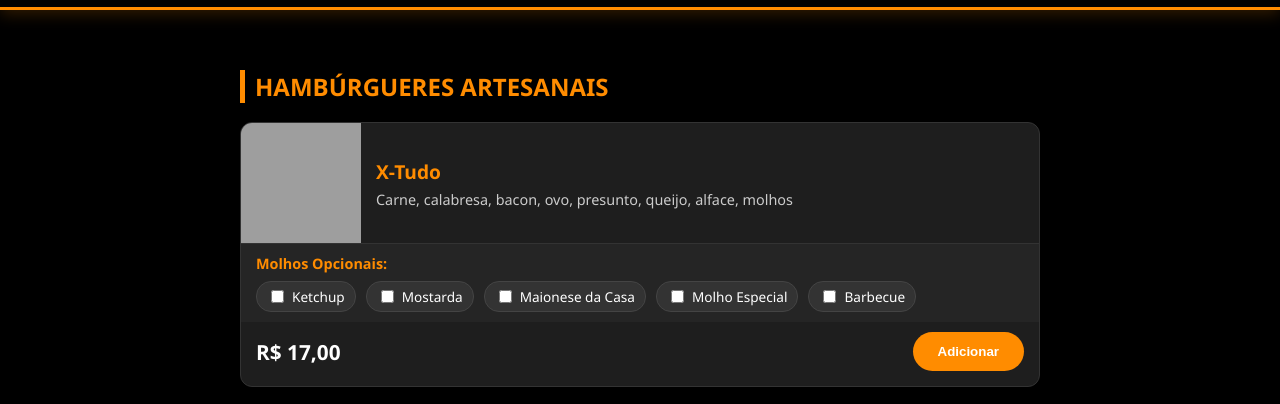
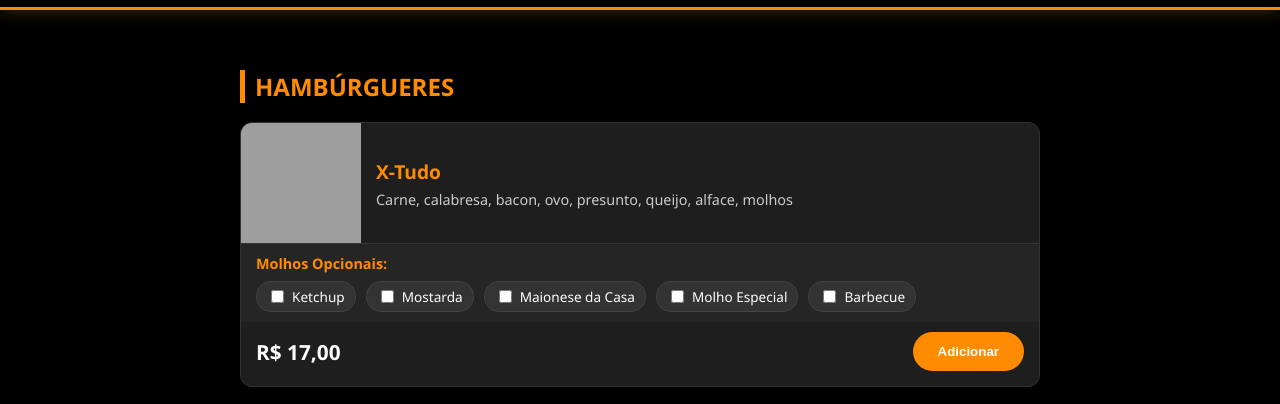
Before and after one commit to leonardoaraujo94/gburg-lanches, a plain HTML site: page index.html in a window 1280 px wide. Shown: the part 336-740 px from the top of the page. Drawn offline with Linux system fonts and the light colour scheme; grey boxes are pictures that could not be loaded.

Commit message:
Update index.html

```diff
--- a/index.html
+++ b/index.html
@@ -90,7 +90,7 @@
 
     // --- CARDÁPIO COMPLETO ---
     const cardapio = [
-        { categoria: "Hambúrgueres Artesanais", itens: [
+        { categoria: "Hambúrgueres", itens: [
             { nome: "X-Tudo", desc: "Carne, calabresa, bacon, ovo, presunto, queijo, alface, molhos", preco: 17.00, img: "Xtudo.png" },
             { nome: "X-Picanha", desc: "Carne de picanha, calabresa, bacon, ovo, presunto, queijo, alface", preco: 16.00, img: "https://source.unsplash.com/150x150/?burger,meat" },
             { nome: "X-Bacon de Picanha", desc: "Carne de picanha, bacon, queijo, alface", preco: 18.00, img: "https://source.unsplash.com/150x150/?burger,bbq" },
@@ -123,7 +123,7 @@
             { nome: "Anel de Cebola (12un)", desc: "Grande", preco: 10.00, img: "https://source.unsplash.com/150x150/?friedonion" },
             { nome: "Batata Maluca", desc: "Completa c/ bacon, calabresa, carne, cheddar", preco: 35.00, img: "https://source.unsplash.com/150x150/?fries,cheese,bacon" }
         ]},
-        { categoria: "Açaí (Selecione os grátis)", itens: [
+        { categoria: "Açaí (Selecione os acompanhamentos)", itens: [
             { nome: "Açaí 750ml", desc: "Copo Gigante", preco: 20.00, img: "https://source.unsplash.com/150x150/?acai,bowl" },
             { nome: "Açaí 500ml", desc: "Copo Grande", preco: 16.00, img: "https://source.unsplash.com/150x150/?acai" },
             { nome: "Açaí 400ml", desc: "Copo Médio", preco: 14.00, img: "https://source.unsplash.com/150x150/?acai,cup" },
@@ -131,13 +131,19 @@
             { nome: "Açaí 200ml", desc: "Copo Pequeno", preco: 8.00, img: "https://source.unsplash.com/150x150/?icecream" },
             { nome: "Açaí 150ml", desc: "Copo Mini", preco: 6.00, img: "https://source.unsplash.com/150x150/?dessert" }
         ]},
+        { categoria: "Vitaminas & Sucos", itens: [
+            { nome: "Vitamina 750ml", desc: "Copo Gigante c/Polpa ou Fruta", preco: 17.00, img: "https://source.unsplash.com/150x150/?acai,bowl" },
+            { nome: "Vitamina 500ml", desc: "Copo Grande c/Polpa ou Fruta", preco: 13.00, img: "https://source.unsplash.com/150x150/?acai" },
+            { nome: "Vitamina 400ml", desc: "Copo Médio c/Polpa ou Fruta", preco: 11.00, img: "https://source.unsplash.com/150x150/?acai,cup" },
+            { nome: "Suco 750ml", desc: "Copo Gigante c/Polpa ou Fruta ao Leite", preco: 17.00, img: "https://source.unsplash.com/150x150/?acai,fruit" },
+            { nome: "Suco 500ml", desc: "Copo Grande c/Polpa ou Fruta ao Leite", preco: 13.00, img: "https://source.unsplash.com/150x150/?icecream" },
+            { nome: "Açaí 400ml", desc: "Copo Médio c/Polpa ou Fruta ao Leite", preco: 11.00, img: "https://source.unsplash.com/150x150/?dessert" }
+        ]},
         { categoria: "Bebidas (Refrigerantes)", itens: [
             { nome: "Refri Lata 350ml", desc: "Escolha o sabor", preco: 6.00, img: "https://source.unsplash.com/150x150/?soda,can" },
             { nome: "Refri 600ml", desc: "Escolha o sabor", preco: 8.00, img: "https://source.unsplash.com/150x150/?soda,bottle" },
             { nome: "Refri 1,5 Litros", desc: "Escolha o sabor", preco: 11.00, img: "https://source.unsplash.com/150x150/?coke,bottle" },
             { nome: "Refri 2 Litros", desc: "Escolha o sabor", preco: 14.00, img: "https://source.unsplash.com/150x150/?soda,party" },
-            { nome: "Suco Natural 500ml", desc: "Polpa/Fruta", preco: 13.00, img: "https://source.unsplash.com/150x150/?juice" },
-            { nome: "Vitamina 500ml", desc: "Com leite", preco: 14.00, img: "https://source.unsplash.com/150x150/?milkshake" }
         ]}
     ];
 
```
